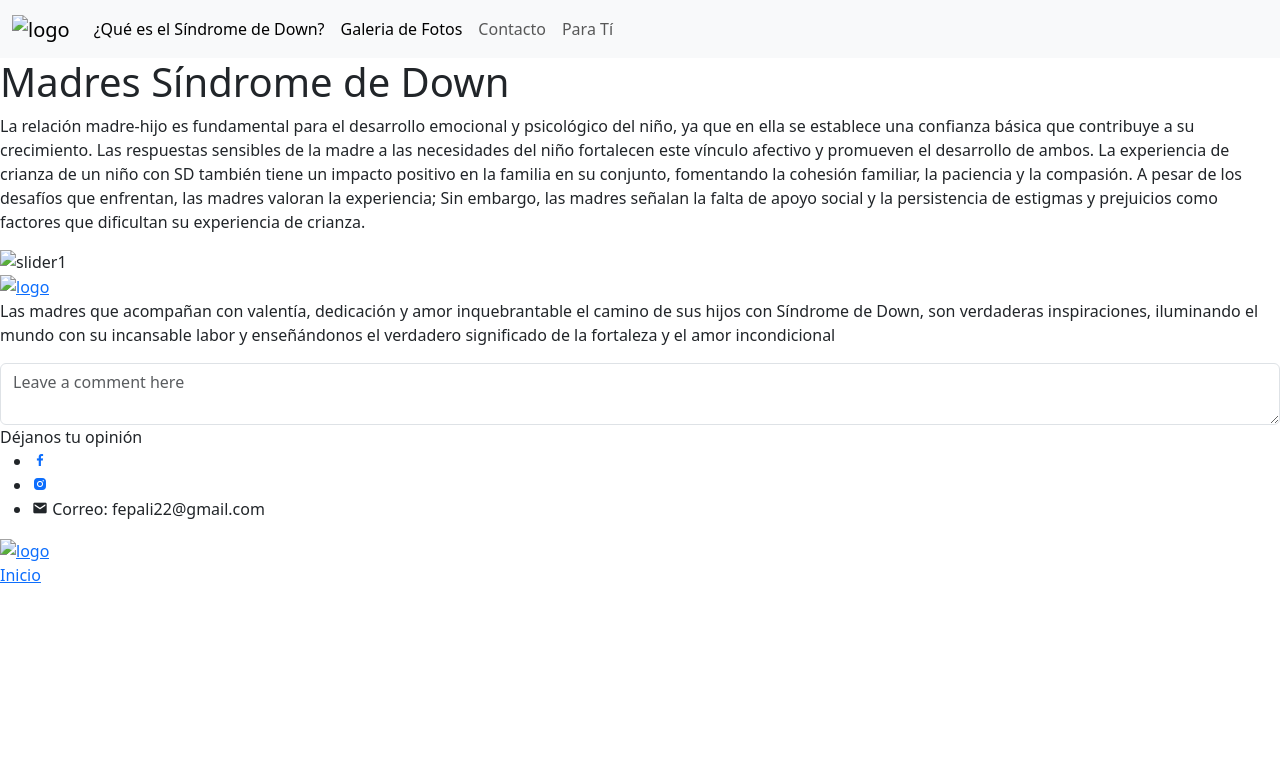
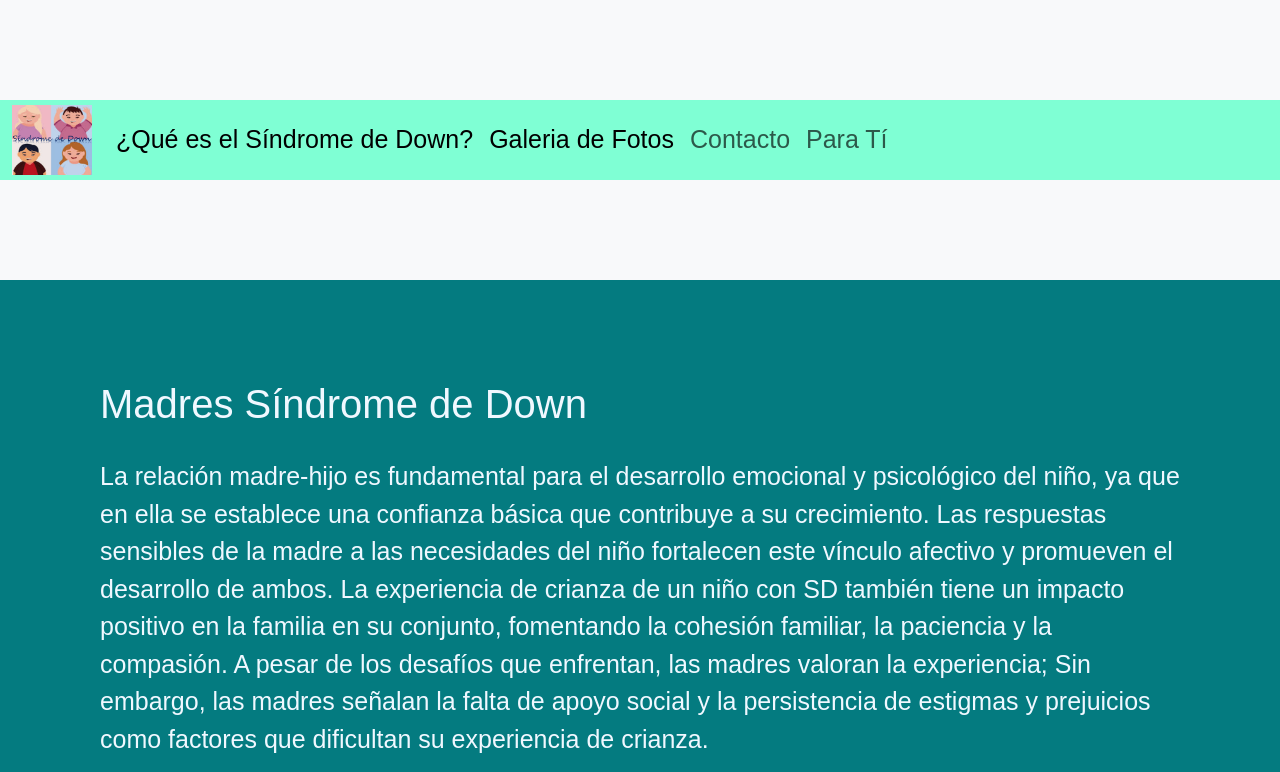
Before and after one commit to lucilavarga/TRABAJO-FINAL, a plain HTML site: page Public/pages/sindromeDeDown.html in a window 1280 px wide. Shown: the top 772 px of the page. Drawn offline with nearby package versions, Linux system fonts and the light colour scheme; the site is published under a folder, as on GitHub Pages, so addresses that start at the root find nothing.

Commit message:
arreglos

```diff
--- a/Public/pages/sindromeDeDown.html
+++ b/Public/pages/sindromeDeDown.html
@@ -6,14 +6,14 @@
   <meta name="viewport" content="width=device-width, initial-scale=1.0">
   <!--antes del titulo puedo colocar el favicon para darle un logo a la pestaña se debe elegir la imagen, se coloca en el generador de favicon, se descarga en la carpeta assets y se extrae ahi mismo-->
   <!--para introducir el favicon hay que linkear con la etiqueta link:favicon y en href coloco la ruta para colocar mi Favicon de la carpeta assets-->
-  <link rel="shortcut icon" href="/assets/faviconSDOk.png" type="image/x-icon">
+  <link rel="shortcut icon" href="../assets/faviconSDOk.png" type="image/x-icon">
   <!-- Link para usar íconos de boxicons -->
   <link href='https://unpkg.com/boxicons@2.1.4/css/boxicons.min.css' rel='stylesheet'>
   <link href="https://cdn.jsdelivr.net/npm/bootstrap@5.3.3/dist/css/bootstrap.min.css" rel="stylesheet"
     integrity="sha384-QWTKZyjpPEjISv5WaRU9OFeRpok6YctnYmDr5pNlyT2bRjXh0JMhjY6hW+ALEwIH" crossorigin="anonymous">
   <title>Experiencias SD</title>
   <!--Link de mis estilos, vinculo desde css a traves de la etiqueta link y en href se da la ruta-->
-  <link rel="stylesheet" href="/styles/sindromeDeDown.css">
+  <link rel="stylesheet" href="../styles/sindromeDeDown.css">
   <!--los link a los estilos de bootstrap se colocan en el head por que es lo que no se ve, es de donde se extrae la informacion de bootstrap para su funcionamiento-->
   <link href="https://cdn.jsdelivr.net/npm/bootstrap@5.3.3/dist/css/bootstrap.min.css" rel="stylesheet"
     integrity="sha384-QWTKZyjpPEjISv5WaRU9OFeRpok6YctnYmDr5pNlyT2bRjXh0JMhjY6hW+ALEwIH" crossorigin="anonymous">
@@ -25,9 +25,9 @@
     <nav class="navbar navbar-expand-lg bg-body-tertiary">
       <div class="container-fluid miListaNAvegacion">
         <!--En la etiqueta a class en href puedo linquear la pagina index para que me redireccione mi menu de navegacion, contactos, videos, etc-->
-        <a class="navbar-brand" href="/index.html">
+        <a class="navbar-brand" href="../index.html">
           <!--a imagen le agrego la etiqueta class y logo, modifico el tamaño de la imagen en css-->
-          <img class="logo" src="/assets/LogoSD.PNG" alt="logo">
+          <img class="logo" src="../assets/LogoSD.PNG" alt="logo">
         </a>
         <button class="navbar-toggler" type="button" data-bs-toggle="collapse" data-bs-target="#navbarNav"
           aria-controls="navbarNav" aria-expanded="false" aria-label="Toggle navigation">
@@ -39,7 +39,7 @@
               <a class="nav-link active" aria-current="page" href="/sindromeDeDown.html">¿Qué es el Síndrome de Down?</a>
             </li>
             <li class="nav-item">
-              <a class="nav-link active" aria-current="page" href="/assets/GaleriaFotos.PNG">Galeria de Fotos</a>
+              <a class="nav-link active" aria-current="page" href="../assets/GaleriaFotos.PNG">Galeria de Fotos</a>
             </li>
             <li class="nav-item">
               <a class="nav-link" href="https://www.instagram.com/fepali22?igsh=MTZqZmV5dGpoc28zMw==">Contacto</a>
@@ -84,13 +84,13 @@
       <!--modifico la clase del contenedor que contiene mis imagenes y añado mi clase miCarrusel-->
       <div class="carousel-inner miCarrusel">
         <div class="carousel-item active">
-          <img src="/assets/slider1SD.png" class="d-block w-100" alt="slider1">
+          <img src="../assets/slider1SD.png" class="d-block w-100" alt="slider1">
         </div>
         <div class="carousel-item">
-          <img src="/assets/Slider2SD.PNG" class="d-block w-100" alt="slider2">
+          <img src="../assets/Slider2SD.PNG" class="d-block w-100" alt="slider2">
         </div>
         <div class="carousel-item">
-          <img src="/assets/Slider3SD.png" class="d-block w-100" alt="slider3">
+          <img src="../assets/Slider3SD.png" class="d-block w-100" alt="slider3">
         </div>
       </div>
       <button class="carousel-control-prev" type="button" data-bs-target="#carouselExampleIndicators"
@@ -106,7 +106,7 @@
     </div>
     <!--fin de mi carrusel-->
     <div class="logoFoote">
-      <a href="#"><img class="logo" src="/assets/LogoFooter.PNG" alt="logo"></a>
+      <a href="#"><img class="logo" src="../assets/LogoFooter.PNG" alt="logo"></a>
         <p>Las madres que acompañan con valentía, dedicación y amor inquebrantable el camino de sus hijos con Síndrome de
           Down, son verdaderas inspiraciones, iluminando el mundo con su incansable labor y enseñándonos el verdadero
           significado de la fortaleza y el amor incondicional</p>
@@ -138,7 +138,7 @@
     </div>
 
     <div class="logoFooter">
-      <a href="#"><img class="logo" src="/assets/LogoSD.PNG" alt="logo"></a>
+      <a href="#"><img class="logo" src="../assets/LogoSD.PNG" alt="logo"></a>
       <a href="#">
         <p>Inicio</p>
       </a>
```
Also changed, not shown: Public/index.html (+1 -1 lines).
